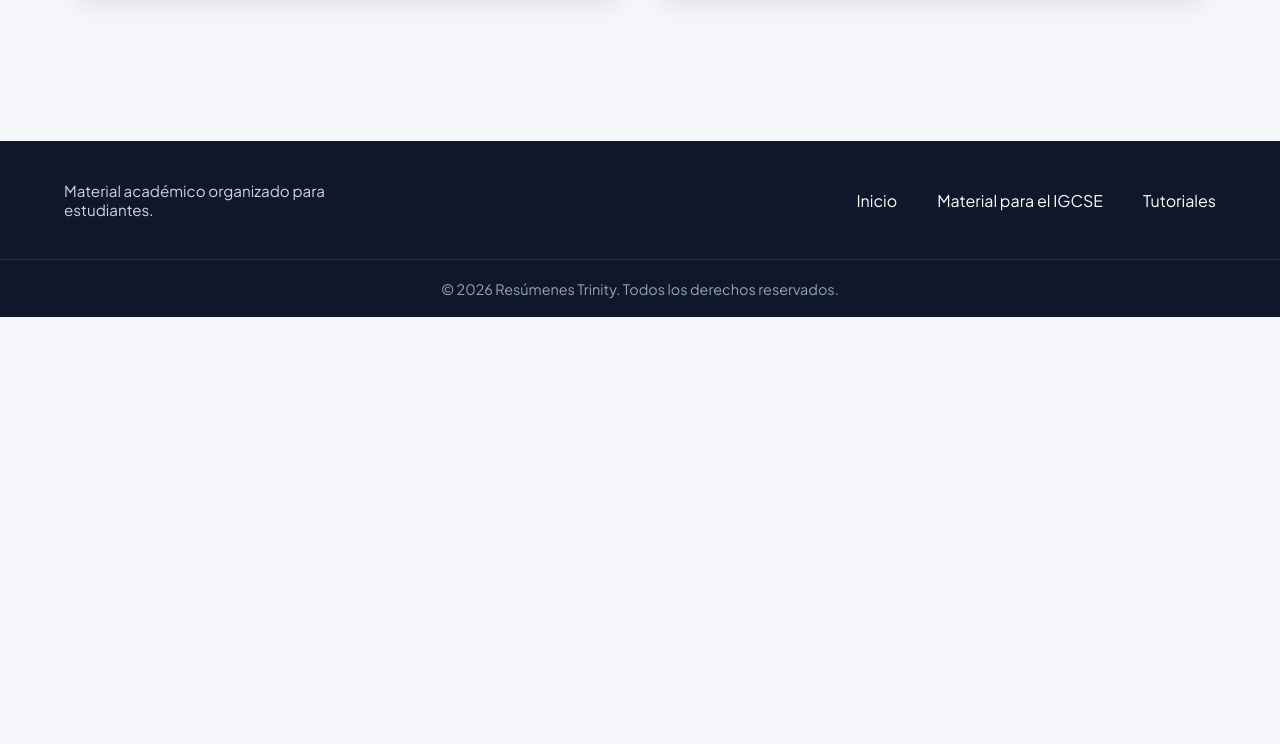
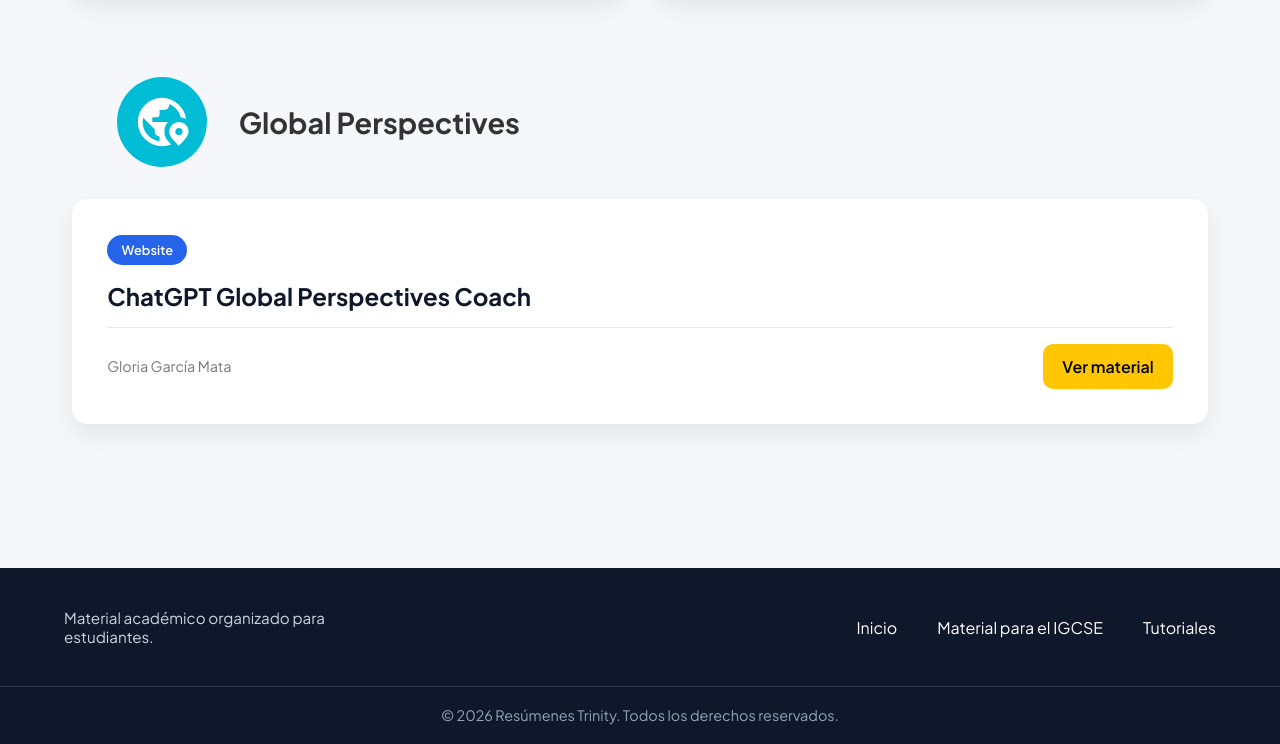
Before and after one commit to JuanR953/ResumenesTrinity, a plain HTML site: page igcse/index.html in a window 1280 px wide. Shown: the part 2044-2788 px from the top of the page. Before the commit the page ends 2361 px from the top, so only its background shows below. Drawn offline with Linux system fonts and the light colour scheme.

Commit message:
Refactor HTML structure and content for IGCSE page

```diff
--- a/igcse/index.html
+++ b/igcse/index.html
@@ -177,6 +177,29 @@
 
         </section>
 
+        <section class="resumen2">
+            <header class="summary-header">
+                <svg class="subject-icon" style="--color: #00bcd4;" xmlns="http://www.w3.org/2000/svg" viewBox="0 -960 960 960">
+                    <path d="M480-80q-83 0-156-31.5T197-197q-54-54-85.5-127T80-480q0-83 31.5-156T197-763q54-54 127-85.5T480-880q76 0 144 26.5T745-780q53 47 88 111t44 139q-20-11-42-18t-45-10q-19-75-68.5-132T600-776v16q0 33-23.5 56.5T520-680h-80v80q0 17-11.5 28.5T400-560h-80v80h260q-29 32-44.5 72T520-324q0 78 31 121t80 94q-36 14-74 21.5T480-80Zm-40-82v-78q-33 0-56.5-23.5T360-320v-40L168-552q-3 18-5.5 36t-2.5 36q0 121 79.5 212T440-162Zm362.5-115.5Q820-295 820-320t-17-42.5Q786-380 761-380q-26 0-43.5 17.5T700-320q0 25 17.5 42.5T760-260q25 0 42.5-17.5ZM760-80q-3 0-16-11l-4-7q-22-38-55.5-67.5T627-232q-14-20-20.5-43.5T600-324q0-66 47-111t113-45q66 0 113 45t47 111q0 25-6.5 48.5T893-232q-24 37-57.5 66.5T780-98l-4 7q-2 5-6.5 8t-9.5 3Z"/>
+                </svg>
+                <h3>Global Perspectives</h3>
+            </header>
+
+            <div class="resumenes">
+
+                <article class="resumen">
+                    <h4 class="blue-bg">Website</h4>
+                    <h3>ChatGPT Global Perspectives Coach</h3>
+                    <hr>
+                    <div class="resumen-info">
+                        <p>Gloria García Mata</p>
+                        <a href="https://chatgpt.com/g/g-69986939d64c81918f5493cc9fefb8a8-igcse-global-perspectives-coach">Ver material</a>
+                    </div>
+                </article>
+            </div>
+
+        </section>
+
 
     </main>
 
```
